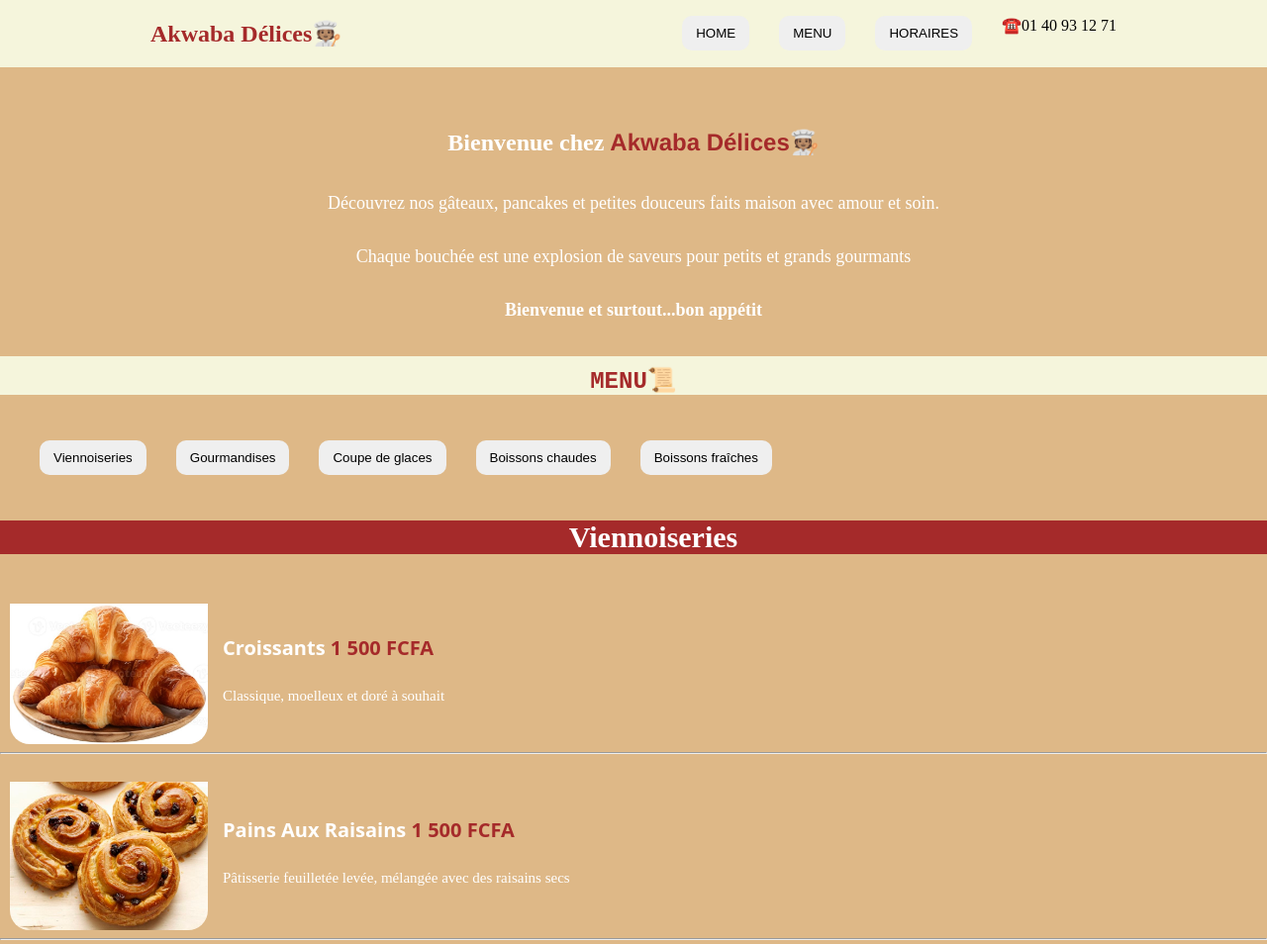
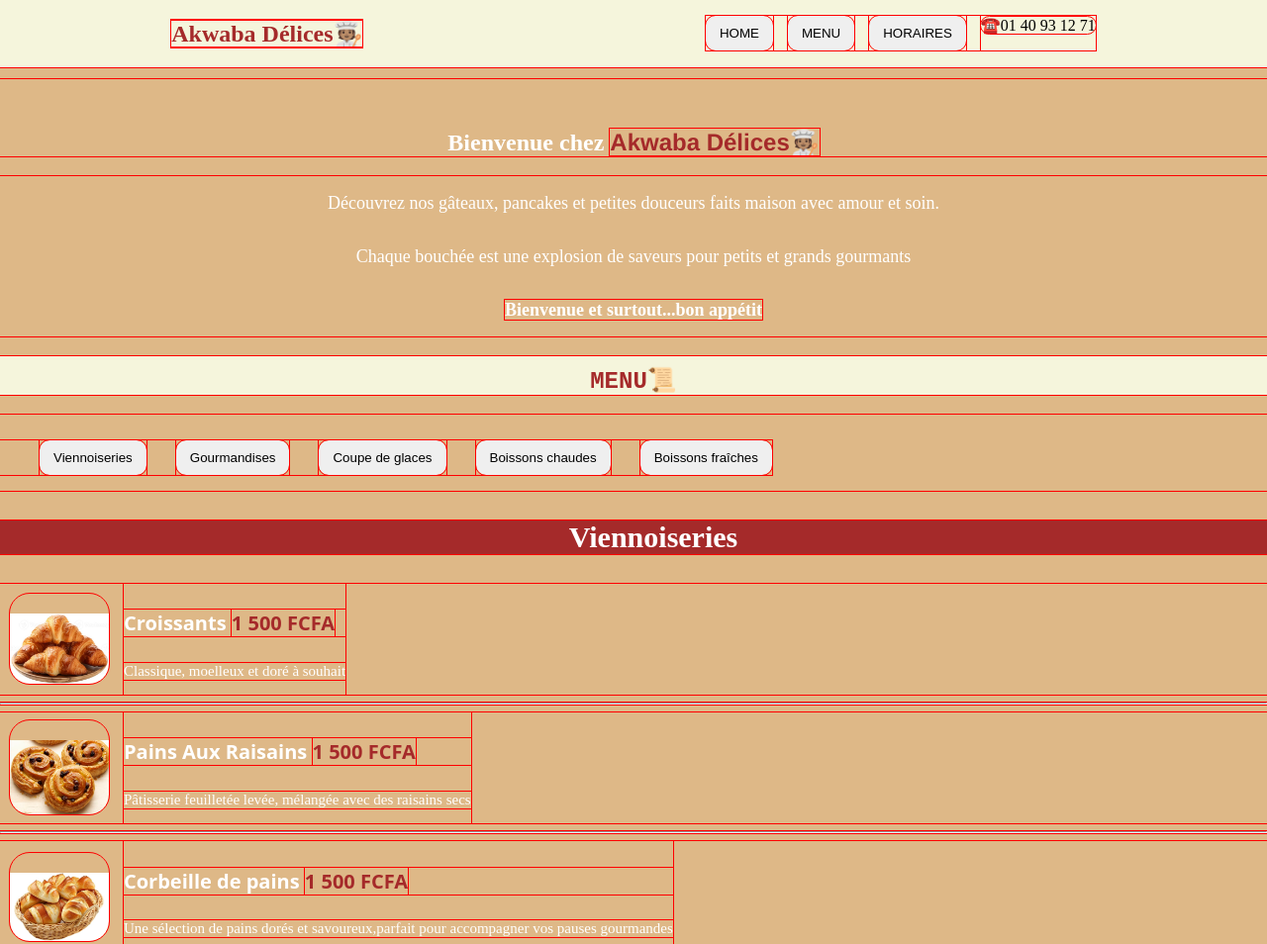
Before and after one commit to jvures/resto, a plain HTML site: page index.html in a window 1280 px wide. Shown: the top 954 px of the page at 99% size. Drawn offline with Linux system fonts and the light colour scheme.

Commit message:
Add files via upload

```diff
--- a/projet.css
+++ b/projet.css
@@ -1,5 +1,13 @@
+@media screen and (max-widht : 768px){
+    header nav{
+        display: none;
+    }
+}
+
 *{
     scroll-behavior: smooth;
+    box-sizing: border-box;
+    outline: 1px solid red;
 }
 ::-webkit-scrollbar{
     width: 8px;
@@ -8,14 +16,13 @@
 ::-webkit-scrollbar-thumb{
     background-color: brown;
 }
-body{
-    background-color: burlywood;
-}
+
 .navvv{
      display: flex;
     justify-content: space-between;
     align-items: center;
     color: #fff;
+    width: 100%;
 
     padding-top: 10px;
 }
@@ -43,10 +50,12 @@ body{
 }
 
 body{
-
+    background-color: burlywood;
     margin: 0;
     padding: 0%;
     padding-top: 60px;
+    flex-wrap: wrap;
+    overflow-x: hidden;
 }
 
 h3{
@@ -66,6 +75,8 @@ header nav{
     width: 100%;
     z-index: 5;
     top: 0%;
+    margin: 0;
+    padding: 0;
 
 }
 nav li a.contact{
@@ -74,9 +85,11 @@ nav li a.contact{
 }
 nav ul{
     display: flex;
-    gap: 30px;
+    gap: 15px;
     list-style: none;
     border: 8px;
+    padding: 0;
+    margin: 0;
 }
 nav ul li a{
     text-decoration: none;
@@ -110,9 +123,11 @@ section h2{
     text-align: center;
 }
 img{
-    width: 200px;
+    width: 100px;
     border-radius: 20px;
     padding-top: 20px;
+    height: auto;
+
 }
 .menu-item{
     display: flex;
```
